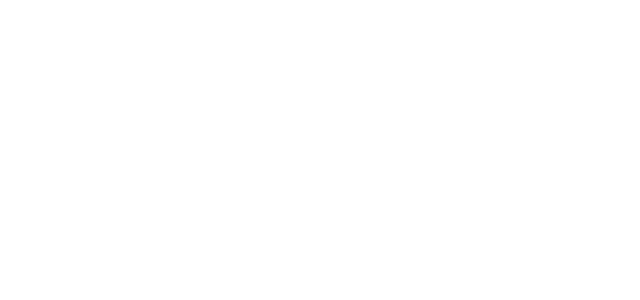
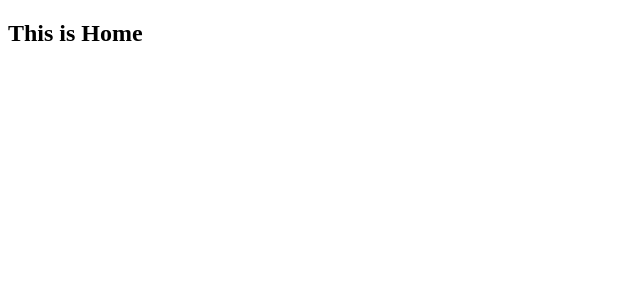
Before and after one commit to shuvo794/Medico-app-client, a React (Vite) app: page / in a window 1280 px wide. Shown: the top 300 px of the page, without its empty margins (0-640 px from the left). Built offline with nearby package versions, Linux system fonts and the light colour scheme.

Commit message:
send code

```diff
--- /dev/null
+++ b/src/Pages/Home/Home/Home.jsx
@@ -0,0 +1,11 @@
+import React from 'react'
+
+function Home() {
+  return (
+      <div>
+          <h2>This is Home</h2>
+    </div>
+  )
+}
+
+export default Home
```
Also changed, not shown: src/Routes/Routes.jsx (+10 -2 lines).
